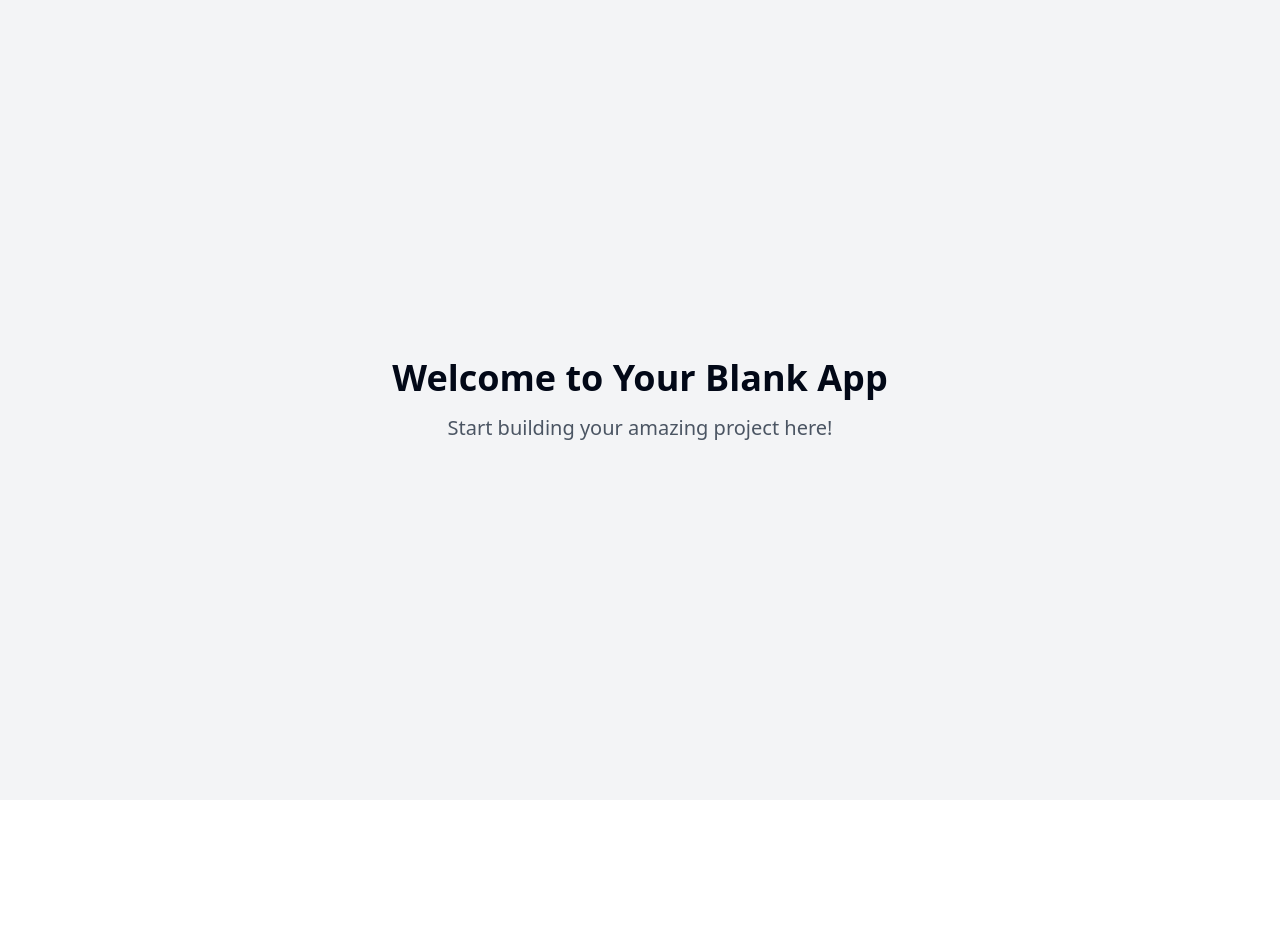
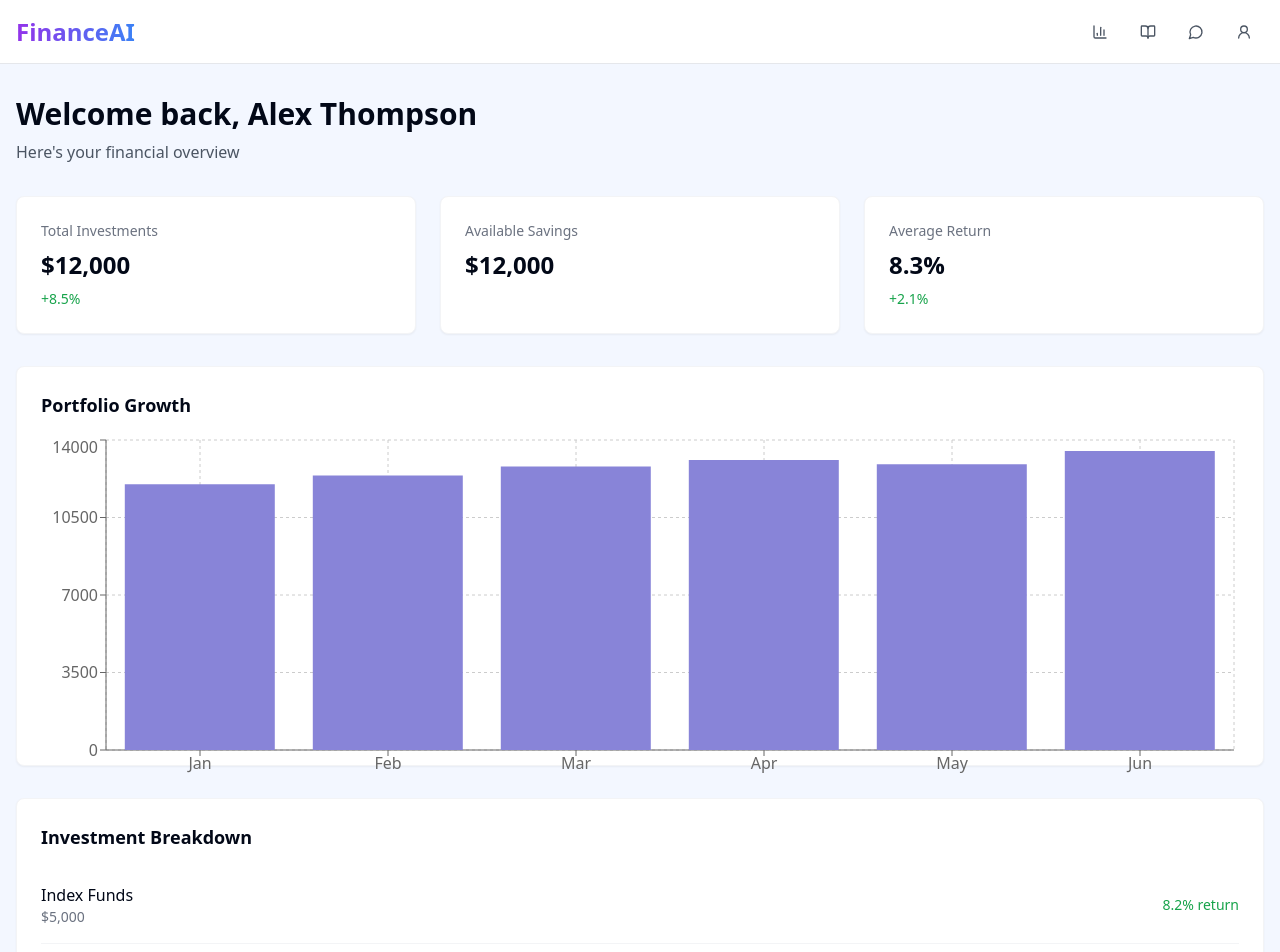
Before and after one commit to udaysanjay/ai-invest-coach, a React (Vite) app: page / in a window 1280 px wide. Shown: the top 952 px of the page. Before the commit the page ends 800 px from the top, so only its background shows below. Built offline with nearby package versions, Linux system fonts and the light colour scheme.

Commit message:
feat: Implement FinanceAI frontend
Implement the frontend for FinanceAI, including user profile, investment tracking, and a dashboard with example user data and graph visualizations.

```diff
--- a/src/App.tsx
+++ b/src/App.tsx
@@ -3,6 +3,7 @@ import { Toaster as Sonner } from "@/components/ui/sonner";
 import { TooltipProvider } from "@/components/ui/tooltip";
 import { QueryClient, QueryClientProvider } from "@tanstack/react-query";
 import { BrowserRouter, Routes, Route } from "react-router-dom";
+import { UserProvider } from "./context/UserContext";
 import Index from "./pages/Index";
 import NotFound from "./pages/NotFound";
 
@@ -11,6 +12,7 @@ const queryClient = new QueryClient();
 const App = () => (
   <QueryClientProvider client={queryClient}>
     <TooltipProvider>
+      <UserProvider>
         <Toaster />
         <Sonner />
         <BrowserRouter>
@@ -20,6 +22,7 @@ const App = () => (
             <Route path="*" element={<NotFound />} />
           </Routes>
         </BrowserRouter>
+      </UserProvider>
     </TooltipProvider>
   </QueryClientProvider>
 );
--- /dev/null
+++ b/src/components/dashboard/PortfolioChart.tsx
@@ -0,0 +1,22 @@
+
+import { BarChart, Bar, XAxis, YAxis, CartesianGrid, Tooltip, ResponsiveContainer } from 'recharts';
+import { useUser } from '@/context/UserContext';
+
+export default function PortfolioChart() {
+  const userData = useUser();
+
+  return (
+    <div className="bg-white p-6 rounded-lg shadow-sm border border-gray-100 h-[400px]">
+      <h2 className="text-lg font-semibold mb-4">Portfolio Growth</h2>
+      <ResponsiveContainer width="100%" height="100%">
+        <BarChart data={userData.monthlyData}>
+          <CartesianGrid strokeDasharray="3 3" />
+          <XAxis dataKey="month" />
+          <YAxis />
+          <Tooltip />
+          <Bar dataKey="value" fill="#8884d8" />
+        </BarChart>
+      </ResponsiveContainer>
+    </div>
+  );
+}
--- /dev/null
+++ b/src/components/dashboard/StatCard.tsx
@@ -0,0 +1,20 @@
+
+interface StatCardProps {
+  title: string;
+  value: string;
+  trend?: number;
+}
+
+export default function StatCard({ title, value, trend }: StatCardProps) {
+  return (
+    <div className="bg-white p-6 rounded-lg shadow-sm border border-gray-100 hover:shadow-md transition-shadow">
+      <h3 className="text-sm font-medium text-gray-500">{title}</h3>
+      <p className="text-2xl font-semibold mt-2">{value}</p>
+      {trend && (
+        <p className={`text-sm mt-2 ${trend >= 0 ? 'text-green-600' : 'text-red-600'}`}>
+          {trend >= 0 ? '+' : ''}{trend}%
+        </p>
+      )}
+    </div>
+  );
+}
--- /dev/null
+++ b/src/components/layout/DashboardLayout.tsx
@@ -0,0 +1,16 @@
+
+import { ReactNode } from "react";
+import Navbar from "./Navbar";
+
+export default function DashboardLayout({ children }: { children: ReactNode }) {
+  return (
+    <div className="min-h-screen bg-[#F3F7FF]">
+      <Navbar />
+      <main className="pt-16">
+        <div className="max-w-7xl mx-auto px-4 py-8">
+          {children}
+        </div>
+      </main>
+    </div>
+  );
+}
--- /dev/null
+++ b/src/components/layout/Navbar.tsx
@@ -0,0 +1,32 @@
+
+import { Button } from "@/components/ui/button";
+import { MessageCircle, BookOpen, BarChart3, UserRound } from "lucide-react";
+
+export default function Navbar() {
+  return (
+    <nav className="fixed top-0 left-0 right-0 h-16 bg-white border-b border-gray-200 z-50">
+      <div className="max-w-7xl mx-auto px-4 h-full flex items-center justify-between">
+        <div className="flex items-center">
+          <h1 className="text-2xl font-bold bg-gradient-to-r from-purple-600 to-blue-500 bg-clip-text text-transparent">
+            FinanceAI
+          </h1>
+        </div>
+
+        <div className="flex items-center gap-2">
+          <Button variant="ghost" size="icon" className="hover:bg-gray-100">
+            <BarChart3 className="h-5 w-5 text-gray-600" />
+          </Button>
+          <Button variant="ghost" size="icon" className="hover:bg-gray-100">
+            <BookOpen className="h-5 w-5 text-gray-600" />
+          </Button>
+          <Button variant="ghost" size="icon" className="hover:bg-gray-100">
+            <MessageCircle className="h-5 w-5 text-gray-600" />
+          </Button>
+          <Button variant="ghost" size="icon" className="hover:bg-gray-100">
+            <UserRound className="h-5 w-5 text-gray-600" />
+          </Button>
+        </div>
+      </div>
+    </nav>
+  );
+}
--- /dev/null
+++ b/src/context/UserContext.tsx
@@ -0,0 +1,54 @@
+
+import { createContext, useContext, ReactNode } from "react";
+
+interface Investment {
+  type: string;
+  amount: number;
+  return: number;
+}
+
+interface MonthlyData {
+  month: string;
+  value: number;
+}
+
+interface UserData {
+  name: string;
+  income: number;
+  savings: number;
+  investments: Investment[];
+  monthlyData: MonthlyData[];
+}
+
+const sampleUserData: UserData = {
+  name: "Alex Thompson",
+  income: 45000,
+  savings: 12000,
+  investments: [
+    { type: "Index Funds", amount: 5000, return: 8.2 },
+    { type: "Bonds", amount: 3000, return: 3.5 },
+    { type: "Stocks", amount: 4000, return: 12.1 }
+  ],
+  monthlyData: [
+    { month: "Jan", value: 12000 },
+    { month: "Feb", value: 12400 },
+    { month: "Mar", value: 12800 },
+    { month: "Apr", value: 13100 },
+    { month: "May", value: 12900 },
+    { month: "Jun", value: 13500 }
+  ]
+};
+
+const UserContext = createContext<UserData>(sampleUserData);
+
+export function UserProvider({ children }: { children: ReactNode }) {
+  return (
+    <UserContext.Provider value={sampleUserData}>
+      {children}
+    </UserContext.Provider>
+  );
+}
+
+export function useUser() {
+  return useContext(UserContext);
+}
--- a/src/pages/Index.tsx
+++ b/src/pages/Index.tsx
@@ -1,13 +1,67 @@
-// Update this page (the content is just a fallback if you fail to update the page)
+
+import { useUser } from "@/context/UserContext";
+import DashboardLayout from "@/components/layout/DashboardLayout";
+import StatCard from "@/components/dashboard/StatCard";
+import PortfolioChart from "@/components/dashboard/PortfolioChart";
 
 const Index = () => {
+  const userData = useUser();
+  const totalInvestments = userData.investments.reduce((acc, inv) => acc + inv.amount, 0);
+  const averageReturn = (userData.investments.reduce((acc, inv) => acc + (inv.amount * inv.return), 0) / totalInvestments).toFixed(1);
+
   return (
-    <div className="min-h-screen flex items-center justify-center bg-gray-100">
-      <div className="text-center">
-        <h1 className="text-4xl font-bold mb-4">Welcome to Your Blank App</h1>
-        <p className="text-xl text-gray-600">Start building your amazing project here!</p>
+    <DashboardLayout>
+      <div className="space-y-8">
+        {/* Welcome Section */}
+        <div>
+          <h1 className="text-3xl font-bold">Welcome back, {userData.name}</h1>
+          <p className="text-gray-600 mt-2">Here's your financial overview</p>
+        </div>
+
+        {/* Stats Grid */}
+        <div className="grid grid-cols-1 md:grid-cols-3 gap-6">
+          <StatCard
+            title="Total Investments"
+            value={`$${totalInvestments.toLocaleString()}`}
+            trend={8.5}
+          />
+          <StatCard
+            title="Available Savings"
+            value={`$${userData.savings.toLocaleString()}`}
+          />
+          <StatCard
+            title="Average Return"
+            value={`${averageReturn}%`}
+            trend={2.1}
+          />
+        </div>
+
+        {/* Portfolio Chart */}
+        <div className="mt-8">
+          <PortfolioChart />
+        </div>
+
+        {/* Investment Breakdown */}
+        <div className="bg-white p-6 rounded-lg shadow-sm border border-gray-100">
+          <h2 className="text-lg font-semibold mb-4">Investment Breakdown</h2>
+          <div className="divide-y divide-gray-100">
+            {userData.investments.map((investment) => (
+              <div key={investment.type} className="py-4 flex justify-between items-center">
+                <div>
+                  <h3 className="font-medium">{investment.type}</h3>
+                  <p className="text-sm text-gray-500">${investment.amount.toLocaleString()}</p>
+                </div>
+                <div className="text-right">
+                  <p className={`text-sm font-medium ${investment.return >= 5 ? 'text-green-600' : 'text-gray-600'}`}>
+                    {investment.return}% return
+                  </p>
+                </div>
+              </div>
+            ))}
+          </div>
+        </div>
       </div>
-    </div>
+    </DashboardLayout>
   );
 };
 
```
Lines whose indentation alone changed are shown as unchanged.
